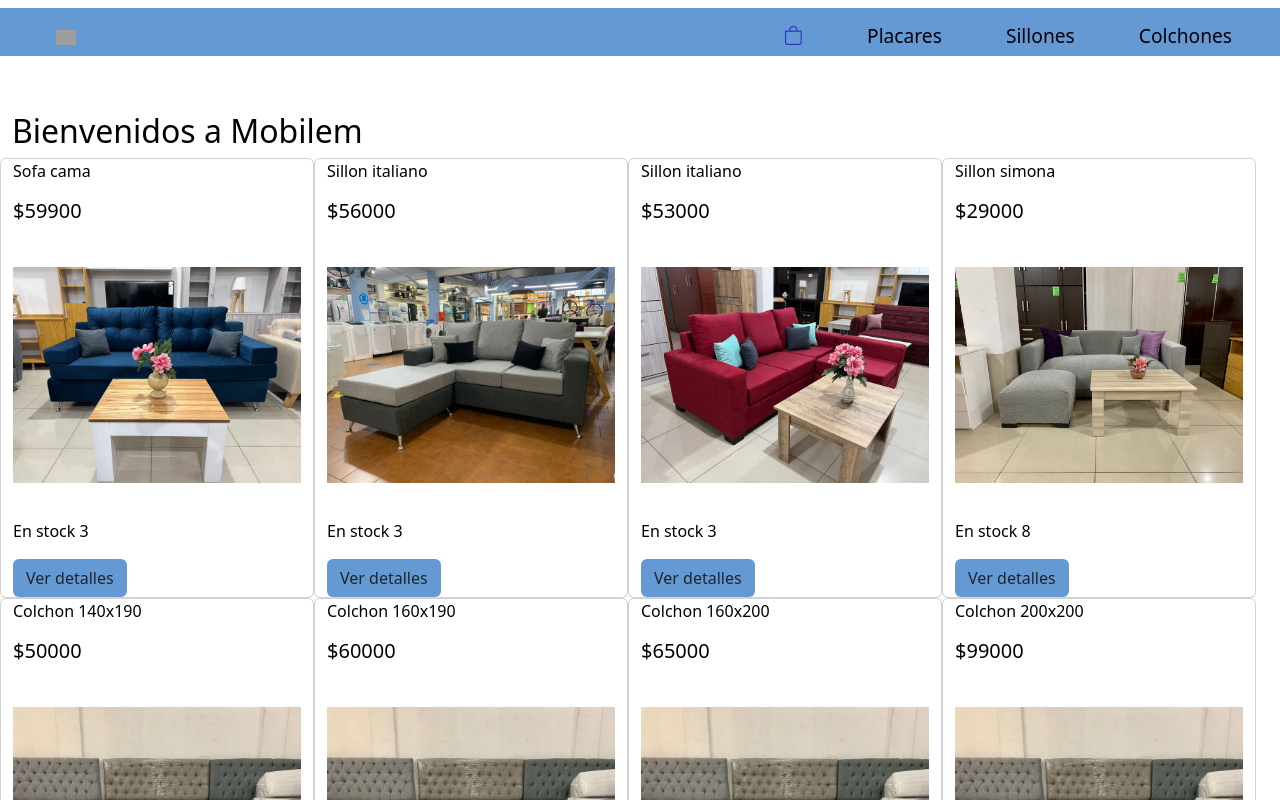
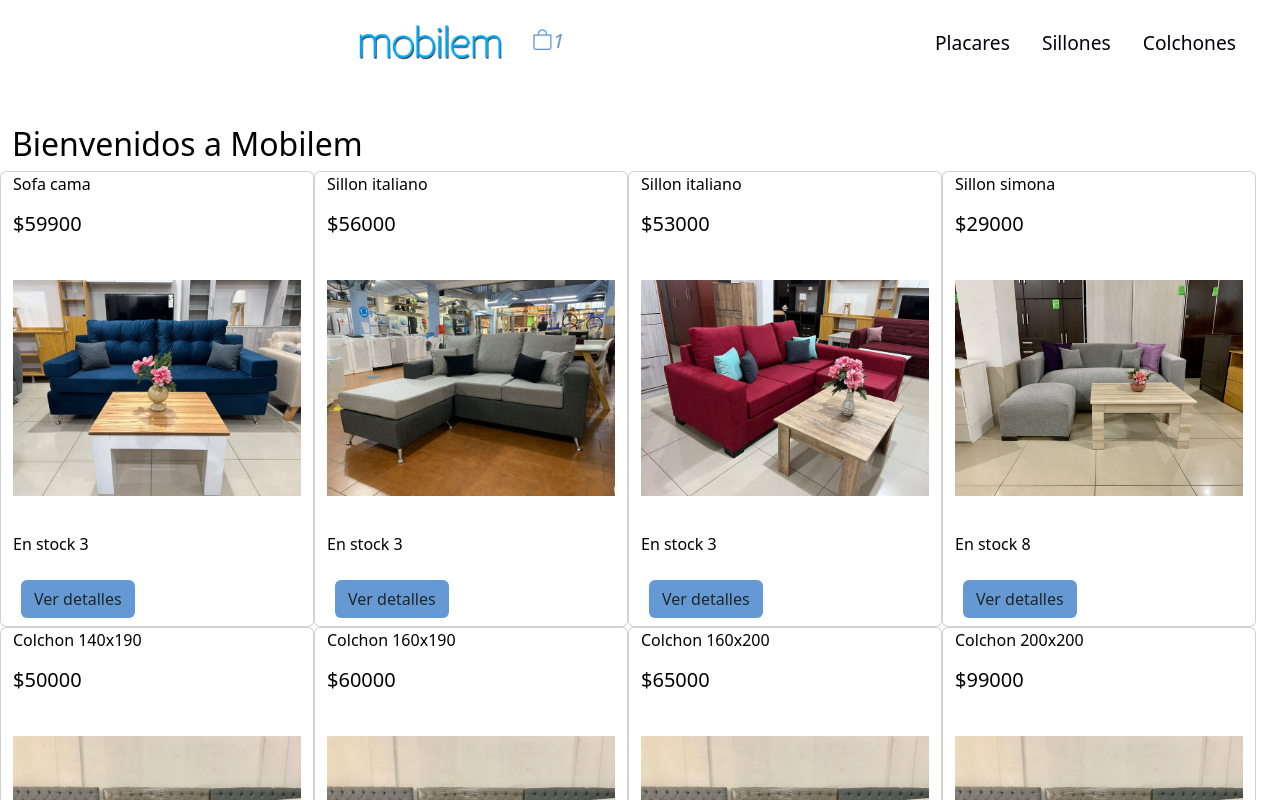
Before and after one commit to tomasmurphy/mobilem, a React (Create React App) app: page / in a window 1280 px wide. Shown: the top 800 px of the page. Built offline with nearby package versions, Linux system fonts and the light colour scheme; grey boxes are pictures that could not be loaded; a web font is replaced by a local one.

Commit message:
desafio cartcontext

```diff
--- a/src/App.js
+++ b/src/App.js
@@ -1,14 +1,17 @@
 import Nav from './components/Nav';
 import Main from './components/Main';
 import { BrowserRouter } from 'react-router-dom'
+import { CartProvider } from './context/CartContext';
 
 const App = () => {
 
     return (
-        <BrowserRouter>
-            <Nav />
-            <Main />
-        </BrowserRouter>
+        <CartProvider>
+            <BrowserRouter>
+                <Nav />
+                <Main />
+            </BrowserRouter>
+        </CartProvider>
     );
 };
 
--- a/src/components/Cart.js
+++ b/src/components/Cart.js
@@ -1,13 +1,35 @@
+import React from "react";
+import { useContext } from "react";
+import { CartContext } from "../context/CartContext";
 import Form from "./Form";
 
 const Cart = () => {
+    const { cart, clearCart, clearProducto, } = useContext(CartContext);
+
+    if (cart.length === 0) {
+        return <h1>El carrito esta vacío</h1>
+    } else {
 
         return (
             <div>
                 <h1 className='mt-5'>  Esto es un carrito  </h1>
+                <div>
+                    {cart.map((producto) => (
+                        <div key={producto.id}>
+                            <h2>{producto.titulo} x {producto.cantidad}</h2>
+                            <button className="btn" onClick={() => clearProducto(producto.id)}>
+                                Eliminar Producto
+                            </button>
+                        </div>
+
+                    ))}
+                </div>
+                <button className="btn" onClick={clearCart}>Vaciar Carrito</button>
+
                 <Form />
             </div>
         );
     };
+}
 
 export default Cart;
--- a/src/components/CartWidget.js
+++ b/src/components/CartWidget.js
@@ -2,7 +2,7 @@ export const CartWidget = () => {
 
     return (
         <>
-            <i className="bi bi-bag"></i>
+            <i className="bi bi-bag">1</i>
         </>
     )
 }
--- a/src/components/Item.js
+++ b/src/components/Item.js
@@ -11,7 +11,7 @@ export const Item = (
 
 ) => {
   return (
-    <div className="card col-3" key={id}>
+    <div className="card col-12 col-md-3" key={id}>
       <p>{titulo}</p>
       <h5>${precio}</h5>
       <img src={img1} alt={`Foto de ${titulo}`} className='img-fluid' />
--- a/src/components/ItemCount.js
+++ b/src/components/ItemCount.js
@@ -2,7 +2,7 @@ import React, { useState } from 'react';
 import { Link } from 'react-router-dom';
 
 const ItemCount = ({ stock, onAdd, initial }) => {
-    const [count, setCount] = useState(0);
+    const [count, setCount] = useState(1);
     let tope = stock;
 
     const sumar = () => {
@@ -25,7 +25,7 @@ const ItemCount = ({ stock, onAdd, initial }) => {
             <button className='btn' onClick={restar}>-</button>
             <p>Cantidad: {count} </p>
             <button className='btn' id='agregarAlCarrito' onClick={() => onAdd(count, irAlCarrito())}>Agregar al carrito</button>
-            <Link to={'/carrito'} onClick={() => onAdd(count)} id='irAlCarrito' className='btn d-none'>Ir al carrito</Link>
+            <Link to={'/carrito'} id='irAlCarrito' className='btn d-none'>Ir al carrito</Link>
         </div>
     );
 };
--- a/src/components/ItemDetail.js
+++ b/src/components/ItemDetail.js
@@ -1,10 +1,14 @@
-import React, { useState } from 'react'
+import React, { useState, useContext } from 'react'
+import { CartContext } from '../context/CartContext';
 import ItemCount from './ItemCount'
 
 export const ItemDetail = ({ itemDetail }) => {
   const [cantidad, setCantidad] = useState(0);
+  const { addToCart } = useContext(CartContext)
+
   const onAdd = (cantidad) => {
     setCantidad(cantidad);
+    addToCart(itemDetail, cantidad);
   };
   return (
     <>
--- a/src/components/Main.js
+++ b/src/components/Main.js
@@ -8,7 +8,7 @@ import Nosotros from './Nosotros';
 const Main = () => {
 
     return (
-        <main className="mt-5 container-fluid">
+        <main className="container-fluid">
             <Routes>
                 <Route path='/' element={<ItemListContainer saludo="Bienvenidos a Mobilem" />} />
                 <Route path='/categoria/:nombreCategoria' element={<ItemListContainer />} />
--- a/src/components/Nav.js
+++ b/src/components/Nav.js
@@ -1,4 +1,4 @@
-import logo from '../img/logo.png';
+import logo from '../img/LogoNuevo.png';
 import { Link, NavLink } from 'react-router-dom';
 import { CartWidget } from './CartWidget';
 
@@ -10,28 +10,15 @@ function Nav() {
         <div className="bloqueLogo" id="1">
           <Link to={'/'} className="sombra navbar-brand mx-auto">
             <img src={logo} alt="logo de mobilem" className="img-fluid" />
+            <NavLink to={'/carrito'} className=""> <CartWidget /> </NavLink>
+
           </Link>
         </div>
-        <button
-          id="button"
-          className="navbar-toggler"
-          type="button"
-          data-bs-toggle="collapse"
-          data-bs-target="#navbarNavAltMarkup"
-          aria-controls="navbarNavAltMarkup"
-          aria-expanded="false"
-          aria-label="Toggle navigation"
-        >
-          <i className="bi bi-flower1"></i>
-        </button>
-        <div className="collapse navbar-collapse" id="navbarNavAltMarkup">
-          <ul className="navbar-nav me-auto mb-2 mb-lg-0">
-            <NavLink to={'/carrito'} className=""> <CartWidget /> </NavLink>
-            <NavLink to={'categoria/placares'} className=""> Placares </NavLink>
-            <NavLink to={'categoria/sillones'} className="">Sillones</NavLink>
-            <NavLink to={'categoria/colchones'} className="">Colchones</NavLink>
-          </ul>
-        </div>
+        <ul className="navbar-nav">
+          <NavLink to={'categoria/placares'} className=""> Placares </NavLink>
+          <NavLink to={'categoria/sillones'} className="">Sillones</NavLink>
+          <NavLink to={'categoria/colchones'} className="">Colchones</NavLink>
+        </ul>
       </div>
     </nav>
   );
--- /dev/null
+++ b/src/context/CartContext.js
@@ -0,0 +1,51 @@
+import React from "react";
+import { createContext, useState } from "react";
+
+export const CartContext = createContext();
+
+export const CartProvider = ({ children }) => {
+    const [cart, setCart] = useState([])
+
+    const addToCart = (item, cantidad) => {
+        if (isInCart(item.id)) {
+            sumarCantidad(item, cantidad);
+        } else {
+            setCart([...cart, { ...item, cantidad }])
+        }
+
+    }
+
+    const isInCart = (id) => {
+        return cart.some((producto) => producto.id === id);
+    }
+
+    const sumarCantidad = (item, cantidad) => {
+        const cartActualizado = cart.map((producto) => {
+            if (producto.id === item.id) {
+                const productoActualizado = {
+                    ...producto,
+                    cantidad: producto.cantidad + cantidad
+                }
+                return productoActualizado
+            } else {
+                return producto
+            }
+        });
+        setCart(cartActualizado)
+    }
+
+    const clearCart = () => {
+        setCart([]);
+    }
+
+    const clearProducto = (id) => {
+        const cartFiltrado = cart.filter((producto) => producto.id !== id)
+        setCart(cartFiltrado)
+    }
+
+    return (
+        <CartContext.Provider value={{ cart, addToCart, clearCart, clearProducto }}>
+            {children}
+        </CartContext.Provider>
+    );
+}
--- a/src/estilos/scss/_general.scss
+++ b/src/estilos/scss/_general.scss
@@ -9,4 +9,5 @@ h1{
 }
 .btn{
   background-color: $variante;
+  margin: .5rem;
 }
--- a/src/estilos/scss/_navYfooter.scss
+++ b/src/estilos/scss/_navYfooter.scss
@@ -1,68 +1,33 @@
 @import "_variables.scss";
 /* NAVEGACION */
-.navbar-expand-md .navbar-collapse {
-  justify-content: flex-end;
-  align-content: flex-end;
-  flex-direction: column;
-  .active{
+.active{
     font-size: bold;
     color: white;
+    background-color: $variante;
+    font-style: normal;
   }
 
-}
-.burgerTop{
-  background-color: $variante;
-}
-@include desktop{
 
-// .cajaNav{
-//   background: $principal;
-//   height: 9vh;
-//   width: 100%;
-//   position: fixed;
-//   display: flex;
-//   z-index: 15;
-//   align-items: flex-start;
-//   opacity: .6;
-// }
-}
 .bloqueLogo{
   display: flex;
   align-items: center;
-  flex-direction: row;
+  justify-content: center;
   margin: auto;
-  padding-left: 56px;
   img{
-    width: 5%;
+    width: 10rem;
   }
 
-  h1 {
-    margin-top: .5rem;
-  font-size: 1.25rem;
-  color: $detalles;
-  align-items: center;
-  justify-content: center;
-  margin-bottom: 0;
-  padding-top: 0.3125rem;
-    padding-bottom: 0.3125rem;
-  }
-  @include desktop{
-    flex-direction: row;
-      h1{
-        justify-content: flex-start;
-        padding-left: 0px;
-        font-size: 1.25rem;
-      }
-  }
 }
 .fondo{
   background: $principal;
 }
-.navbar-bar {align-items: flex-end;
 
-}
 i{
-  color: $detalles;
+  color: $variante;
+  margin: auto;
+  font-size: 1.3rem;
+  padding-left: 1rem;
+  margin-top: .5rem;
 }
 .navbar-dark .navbar-brand {
   font-style: normal;
@@ -76,10 +41,8 @@ i{
 .navbar-brand {
   padding-top: 0.3125rem;
   padding-bottom: 0.3125rem;
-  font-size: 1.2¿rem;
+  font-size: 1.2rem;
   text-decoration: none;
-  white-space: nowrap;
-
  }
 .desaparece{
   opacity: 0;
@@ -90,39 +53,7 @@ i{
   padding-right: 2rem;
   margin-top: .3rem;
 }
-.navbar-collapse {
-  flex-basis: 100%;
-  flex-grow: 1;
-  align-items: center;
-  justify-content: center;
-  flex-wrap: wrap;
-  a {
-    font-size: 1.2rem;
-    font-style: normal;
-    font-variant: normal;
-    font-weight: 400;
-    line-height: 30px;
-    text-align: center;
-    color: $secundario;
-    margin: 2rem;
-    padding-left: 1rem;
-    padding-right: 1rem;
-    &:hover {
-      color: $secundario;
-      opacity: .7;
-    }
 
-    }
-    @include desktop{
-      a {
-        font-size: 1.2rem;
-        margin-right: 2rem;
-        margin-top: .5rem;
-        margin-bottom: 0;
-        margin-left: 0;
-        color: $secundario;
-    }}
-}
 nav {
   opacity: 1;
   position: fixed;
@@ -147,10 +78,7 @@ nav {
   }
   }
 }
-.navbar > .container, .navbar > .container-fluid, .navbar > .container-sm, .navbar > .container-md, .navbar > .container-lg, .navbar > .container-xl, .navbar > .container-xxl {
-  display: flex;
-  flex-wrap: inherit;
-  align-items: center;
-  justify-content: space-between;
-  padding: 0;
+
+.navbar-nav {
+  flex-direction: row;
 }
```
Also changed, not shown: src/estilos/scss/main.css. Lines whose indentation alone changed are shown as unchanged.
